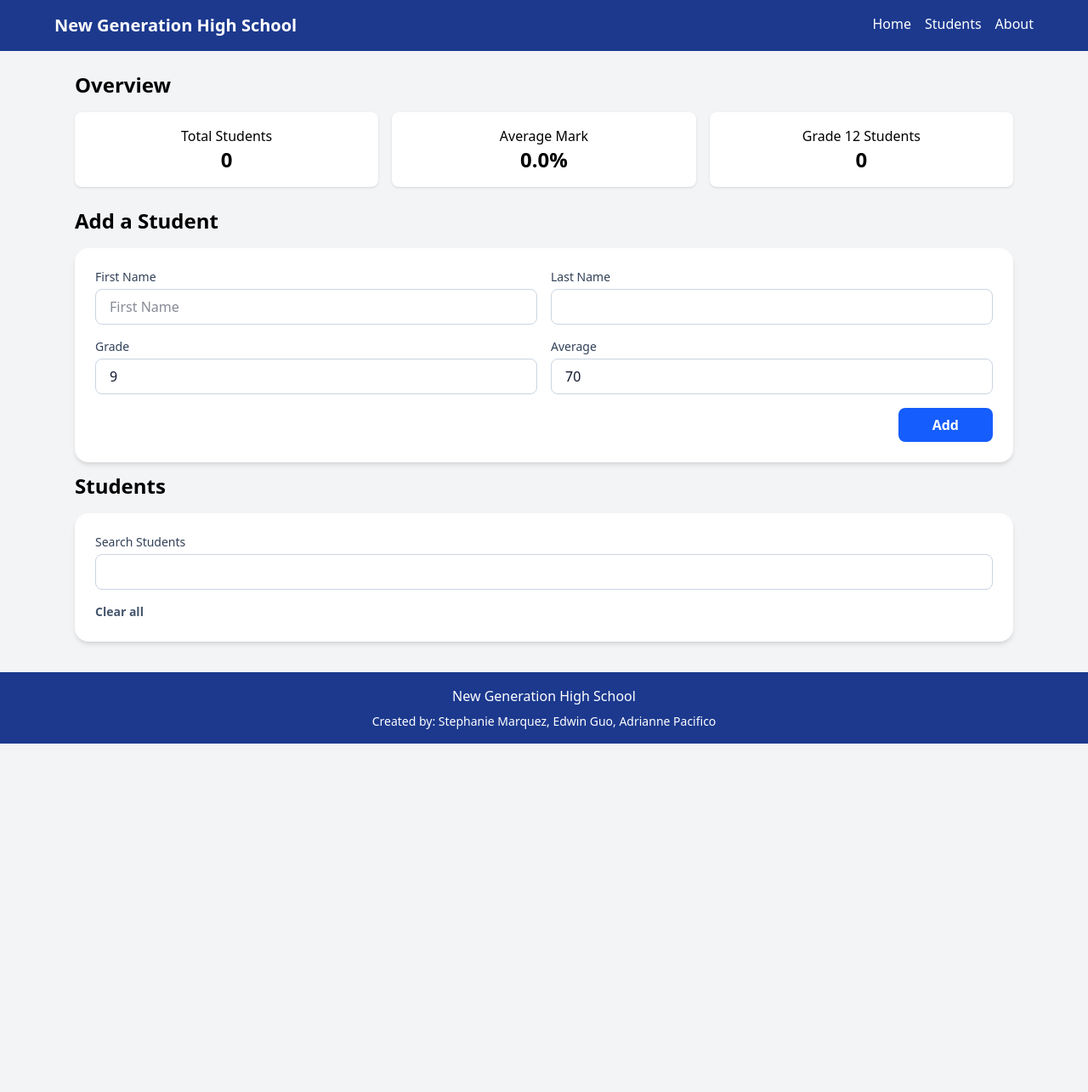
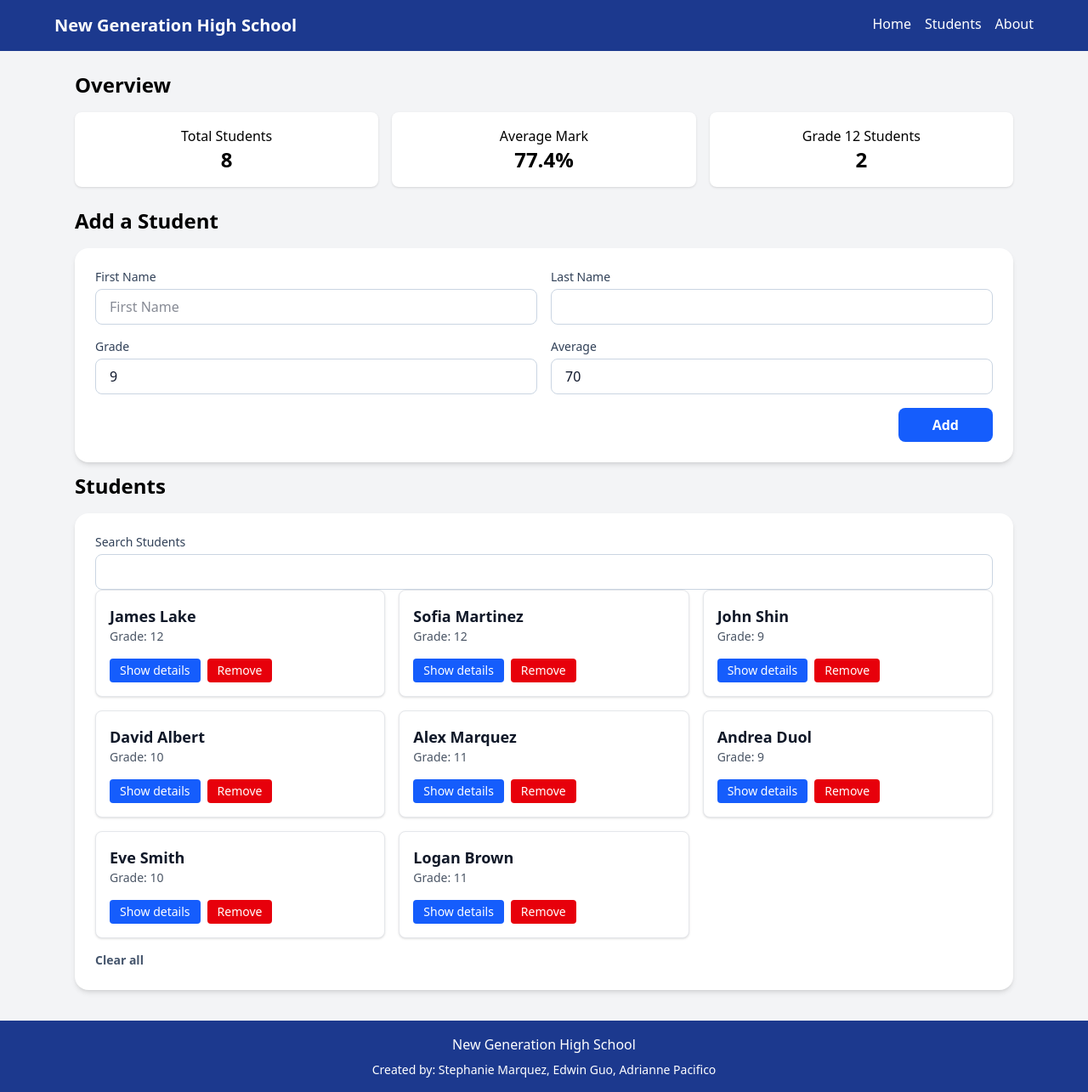
Before and after one commit to Edwin-Guo/Assignment-2-Front-End-Dev-Components, a Next.js app: page / in a window 1280 px wide. Shown: the whole page at 85% size. Before the commit the page ends 875 px from the top, so only its background shows below. Built offline with nearby package versions, Linux system fonts and the light colour scheme.

Commit message:
deleted interface Student, and fixed import and variables to match the files

```diff
--- a/components/StudentPortal.tsx
+++ b/components/StudentPortal.tsx
@@ -7,39 +7,33 @@
  * Also holds all the student list modification functionality that gets displayed on the page.
  */
 import { useState } from 'react';
-import { studentList } from "@/data/studentList";
+import { students, Student } from "@/data/students";
 import SearchBox from './SearchBox';
 import AddStudent from './AddStudent';
 import StatsPanel from './StatsPanel';
+import StudentList from "./StudentList";
 
-interface Student {
-  id: number;
-  firstName: string;
-  lastName: string;
-  grade: number;
-  average: number;
-}
 
 const StudentPortal = () => {
   // Used to for the search functionality and matching to limit what is displayed.
   const [query, setQuery] = useState("");
   // The list of students, temporarily stored until refresh
-  const [students, setStudents] = useState<Student[]>(studentList);
+  const [studentList, setStudentList] = useState<Student[]>(students);
   // Adds a new student to the array, by making a new array
   const handleAdd = (fName: string, lName: string, gr: number, avg: number) => {
     const newStudent = {id: Date.now(), firstName: fName, lastName: lName, grade: gr, average: avg};
-    setStudents([...students, newStudent]);
+    setStudentList([...studentList, newStudent]);
   };
   // Removes a student from the array by filtering out the matching id
   const handleRemove = (id: number) => {
-    setStudents(students.filter((student) => student.id !== id));
+    setStudentList(studentList.filter((student) => student.id !== id));
   }
   // Clears the array entirely.
   const handleClear = () => {
-    setStudents([]);
+    setStudentList([]);
   }
   // The array of students displayed based on the query
-  const matching = students.filter((student) =>
+  const matching = studentList.filter((student) =>
     student.firstName.toLowerCase().includes(query.toLowerCase()) || student.lastName.toLowerCase().includes(query.toLowerCase())
   );
   // Changes whats in the query based on input
@@ -52,7 +46,7 @@ const StudentPortal = () => {
     <div>
       <section id="overview">
         <h1 className="text-2xl font-bold mb-4">Overview</h1>
-        <StatsPanel students={students}/>
+        <StatsPanel students={studentList}/>
       </section>
 
       <section id ="add-student">
@@ -65,7 +59,7 @@ const StudentPortal = () => {
         <h1 className="text-2xl font-bold mb-4">Students</h1>
         <div className='bg-white rounded-2xl shadow-md p-6 max-w-6xl mx-auto sm:p-6 m-3'>
           <SearchBox query={query} onChange={handleQueryChange}/>
-          {/* <StudentList students={matching} onRemove={handleRemove} /> */}
+          <StudentList students={matching} onRemove={handleRemove} />
           <button onClick={handleClear} className="mt-4 text-sm font-semibold text-slate-600 cursor-pointer">
             Clear all
           </button>
```
